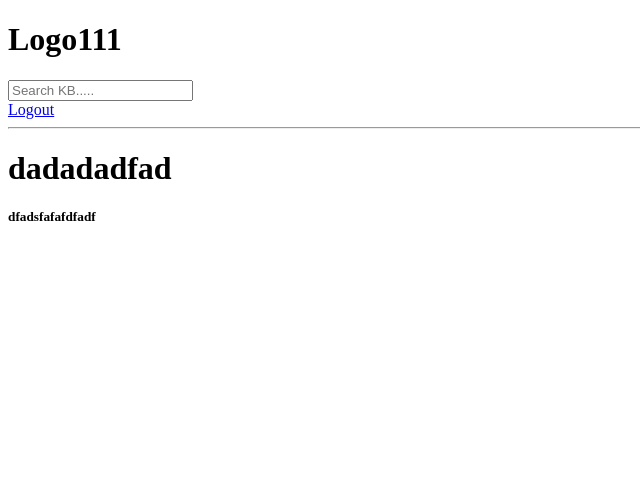
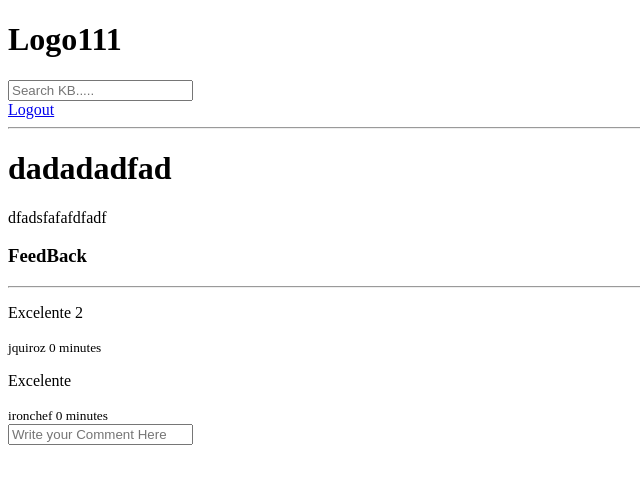
Before and after one commit to bambino2983/mentorcentral, a Django app: page /kb/6/ in a window 1280 px wide. Shown: the top 484 px of the page, without its empty margins (0-640 px from the left). Run offline with Django 4.2, Linux system fonts and the light colour scheme; a user stored in the database is signed in; data comes from the database, SQL or seed files in the repository; both versions use the stored data as it was after the commit; some libraries are stand-ins or nearby versions.

Commit message:
03072022

```diff
--- a/base/models.py
+++ b/base/models.py
@@ -33,4 +33,4 @@ class Message(models.Model):
     created = models.DateTimeField(auto_now_add=True)
 
     def __str__(self):
-        return self.body[0:50]
+        return self.description[0:50]
--- a/base/templates/base/kb.html
+++ b/base/templates/base/kb.html
@@ -1,5 +1,26 @@
 {% extends 'main.html' %} {% block content %}
 <h1>{{kb.name}}</h1>
-<h5>{{kb.description|safe}}</h5>
+<p>{{kb.description|safe}}</p>
 
+<div class="comment-wrapper">
+    <h3>FeedBack</h3>
+    <hr>
+
+    {% for kb_message in kb_messages %}
+        <div>
+            <div class="body">{{kb_message.description|safe}}
+            </div>
+            <small>{{kb_message.user}} {{kb_message.created|timesince}}</small>
+
+    {% endfor %}
+</div>
+
+{% if request.user.is_authenticated %}
+<div class="comment-form">
+    <form method="POST" action="">
+        {% csrf_token %}
+        <input type="text" name="description" placeholder="Write your Comment Here">
+    </form>
+</div>
+{% endif %}
 {% endblock content %}
--- a/base/views.py
+++ b/base/views.py
@@ -6,7 +6,7 @@ from django.contrib.auth.models import User
 from django.contrib.auth import authenticate, login, logout
 from django.contrib import messages
 from django.contrib.auth.forms import UserCreationForm
-from  .models import Kb, Category
+from  .models import Kb, Category, Message, User
 from .forms import KbForm
 
 
@@ -67,9 +67,9 @@ def home(request):
 
 
 def kb(request, pk):
-    kb = Kb.objects.get (id=pk)
-    kb_messages = kb.message_set.all()
-    context = {'kb': kb, 'kb_messages': messages}
+    kb = Kb.objects.get(id=pk)
+    kb_messages = kb.message_set.all().order_by('-created')
+    context = {'kb': kb, 'kb_messages': kb_messages}
     return render(request, 'base/kb.html', context)
 
 @login_required(login_url='login')
```
Also changed, not shown: base/migrations/0001_initial.py, base/migrations/0002_alter_kb_created.py (deleted), base/migrations/0003_auto_20220612_1028.py (deleted), base/migrations/0004_auto_20220615_1819.py (deleted), base/migrations/0005_auto_20220615_1843.py (deleted), base/migrations/0006_rename_topic_kb_category.py (deleted), base/migrations/0007_alter_kb_options.py (deleted), db.sqlite3.
